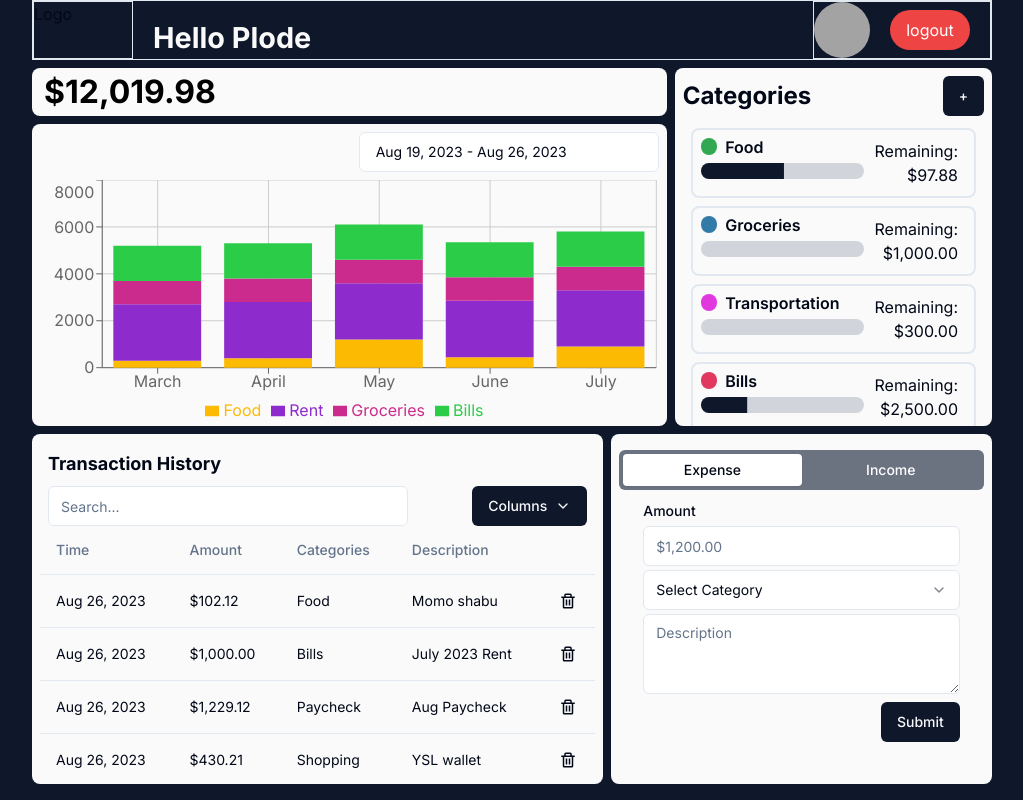
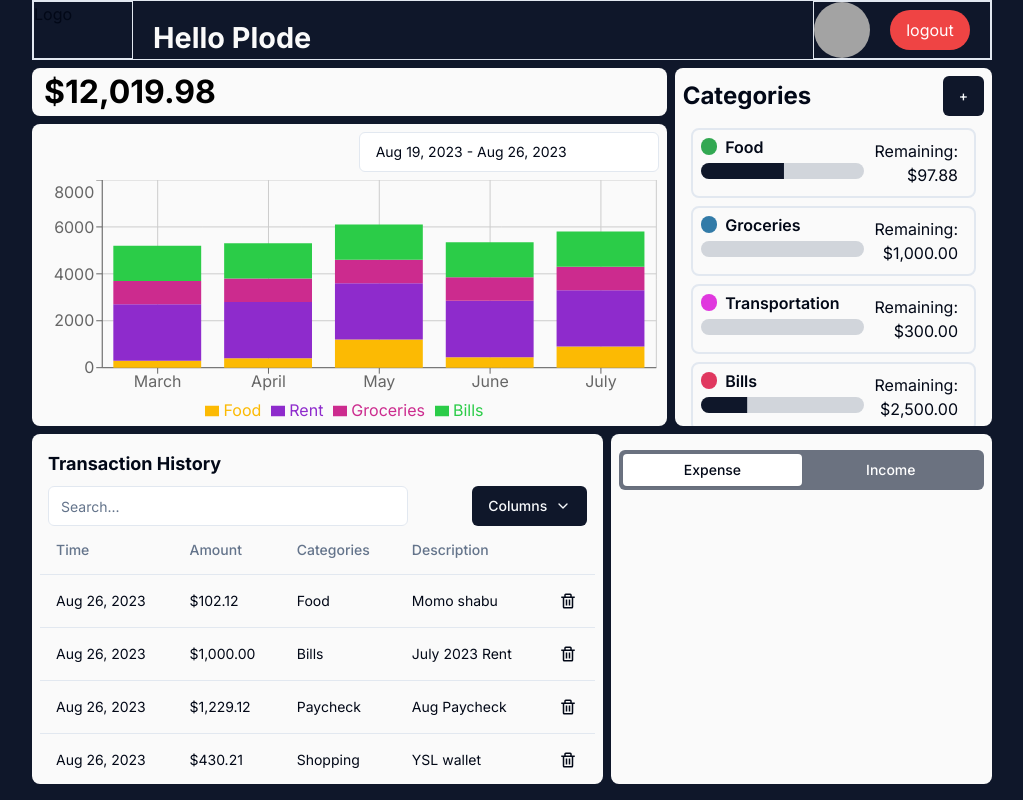
Before and after one commit to plode-v/moeny-tracker, a Next.js app: page /dashboard in a window 1280 px wide. Shown: the whole page, without its empty margins (128-1151 px from the left). Built offline with nearby package versions, Linux system fonts and the light colour scheme.

Commit message:
setup quick add form

```diff
--- a/components/QuickAdd.tsx
+++ b/components/QuickAdd.tsx
@@ -1,15 +1,41 @@
-import React, { FormEventHandler, MouseEventHandler, useState } from 'react'
+import React, { useState } from 'react'
 import { Tabs, TabsTrigger, TabsContent, TabsList } from './ui/tabs'
-import { Card, CardHeader, CardContent, CardTitle, CardDescription, CardFooter } from './ui/card'
+import { Card, CardContent } from './ui/card'
 import { Label } from './ui/label'
 import { Input } from './ui/input'
 import { currencyFormat } from '@/lib/utils'
 import { Select, SelectContent, SelectGroup, SelectItem, SelectTrigger, SelectValue } from './ui/select'
 import { Button } from './ui/button'
 import { Textarea } from './ui/textarea'
+import { Form, FormControl, FormDescription, FormField, FormItem, FormLabel } from "./ui/form"
+import { zodResolver } from "@hookform/resolvers/zod"
+import { useForm } from 'react-hook-form'
+
+import * as z from 'zod'
+
+const formSchema = z.object({
+  amount: z.number().min(0, {
+    message: "Amount must not be empty"
+  }),
+  category: z.string().min(1, {
+    message: "Category must be selected"
+  }),
+  description: z.string().min(0)
+})
 
 const QuickAdd = () => {
 
+  const form = useForm<z.infer<typeof formSchema>>({
+    resolver: zodResolver(formSchema)
+  });
+
+  const handleSubmit = async (values: z.infer<typeof formSchema>) => {
+    try {
+
+    } catch(err) {
+
+    }
+  }
   // Income states
   const [inAmount, setInAmount] = useState<number | string>()
   const [inDesc, setInDesc] = useState<string>('');
@@ -27,32 +53,9 @@ const QuickAdd = () => {
     `)
   };
 
-
-  // expense states
-  const [exAmount, setExAmount] = useState<string | number>()
-  const [exDesc, setExDesc] = useState<string>('')
-  const [exCategory, setExCategory] = useState()
-  const [exType, setExType] = useState()
-
-  const handleExpenseSubmit = (event: any) => {
-    event.preventDefault();
-
-    try {
-      if (!exAmount) {
-        alert("Amount cannot be empty");
-      } else {
-        alert(`${exAmount}, ${exCategory}`)
-      }
-    } catch (err) {
-      console.error(err);
-    }
-  };
-
   return (
-    // FIXME: change to shadcn form
-    // TODO: remove input field outline on focus
     <div className='w-2/5 m-1 mr-4 lg:mr-0 mb-4 rounded-lg bg-neutral-50'>
-      <Tabs defaultValue='Expense' className='w-full h-full pt-4 rounded-lg px-2'>
+      <Tabs className='w-full h-full pt-4 rounded-lg px-2' defaultValue='Expense'>
         <TabsList className='grid grid-cols-2 w-full bg-gray-500 text-white'>
           <TabsTrigger value='Expense'>Expense</TabsTrigger>
           <TabsTrigger value='Income'>Income</TabsTrigger>
@@ -60,66 +63,107 @@ const QuickAdd = () => {
         <TabsContent value='Expense'>
           <Card className='border-0 shadow-none bg-transparent'>
             <CardContent>
-              <div className='space-y-1'>
-                <Label>Amount</Label>
-                <Input id='expense' placeholder={currencyFormat(1200)} type='number' onChange={e => setExAmount(e.target.value)} value={exAmount} />
-              </div>
-              <div className='py-1 2xl:py-2'>
-                <Select>
-                  <SelectTrigger className='w-full'>
-                    <SelectValue placeholder="Select Category" />
-                  </SelectTrigger>
-                  <SelectContent>
-                    <SelectGroup>
-                      <SelectItem value='Food'>Food</SelectItem>
-                      <SelectItem value='Rent'>Rent</SelectItem>
-                      <SelectItem value='Groceries'>Groceries</SelectItem>
-                      <SelectItem value='Bills'>Bills</SelectItem>
-                    </SelectGroup>
-                  </SelectContent>
-                </Select>
-              </div>
-              <Textarea placeholder='Description' />
-              <div className='grid grid-cols-1 place-items-end my-2 2xl:py-5'>
-                <Button className='grid w-1/4' type='submit' onClick={handleExpenseSubmit}>Submit</Button>
-              </div>
-            </CardContent>
-          </Card>
-        </TabsContent>
 
-
-        <TabsContent value='Income'>
-          <Card className='bg-transparent border-0 shadow-none'>
-            <CardContent>
-              <div className='space-y-1'>
-                <Label>Amount</Label>
-                <Input id='income' placeholder={currencyFormat(1200)} type='number'  value={inAmount} onChange={e => setInAmount(e.target.value)} />
-              </div>
-              <div className='py-1 2xl:py-2 grid grid-cols-1'>
-                <Select required>
-                  <SelectTrigger className='w-full'>
-                    <SelectValue placeholder="Select Category" />
-                  </SelectTrigger>
-                  <SelectContent>
-                    <SelectGroup>
-                      <SelectItem value='Food'>Food</SelectItem>
-                      <SelectItem value='Rent'>Rent</SelectItem>
-                      <SelectItem value='Groceries'>Groceries</SelectItem>
-                      <SelectItem value='Bills'>Bills</SelectItem>
-                    </SelectGroup>
-                  </SelectContent>
-                </Select>
-              </div>
-              <Textarea placeholder='Description' maxLength={100} onChange={e => setInDesc(e.target.value)} value={inDesc} />
-              <div className='grid grid-cols-1 place-items-end my-2 2xl:my-5'>
-                <Button className='grid w-1/4' type='submit' onClick={handleIncomeSubmit}>Submit</Button>
-              </div>
             </CardContent>
           </Card>
         </TabsContent>
       </Tabs>
-  </div>
+    </div>
   )
+
+
+  // expense states
+  // const [exAmount, setExAmount] = useState<string | number>()
+  // const [exDesc, setExDesc] = useState<string>('')
+  // const [exCategory, setExCategory] = useState()
+  // const [exType, setExType] = useState()
+
+  // const handleExpenseSubmit = (event: any) => {
+  //   event.preventDefault();
+
+  //   try {
+  //     if (!exAmount) {
+  //       alert("Amount cannot be empty");
+  //     } else {
+  //       alert(`${exAmount}, ${exCategory}`)
+  //     }
+  //   } catch (err) {
+  //     console.error(err);
+  //   }
+  // };
+
+  // return (
+  //   // FIXME: change to shadcn form
+  //   // TODO: remove input field outline on focus
+  //   <div className='w-2/5 m-1 mr-4 lg:mr-0 mb-4 rounded-lg bg-neutral-50'>
+  //     <Tabs defaultValue='Expense' className='w-full h-full pt-4 rounded-lg px-2'>
+  //       <TabsList className='grid grid-cols-2 w-full bg-gray-500 text-white'>
+  //         <TabsTrigger value='Expense'>Expense</TabsTrigger>
+  //         <TabsTrigger value='Income'>Income</TabsTrigger>
+  //       </TabsList>
+  //       <TabsContent value='Expense'>
+  //         <Card className='border-0 shadow-none bg-transparent'>
+  //           <CardContent>
+  //             <div className='space-y-1'>
+  //               <Label>Amount</Label>
+  //               <Input id='expense' placeholder={currencyFormat(1200)} type='number' onChange={e => setExAmount(e.target.value)} value={exAmount} />
+  //             </div>
+  //             <div className='py-1 2xl:py-2'>
+  //               <Select>
+  //                 <SelectTrigger className='w-full'>
+  //                   <SelectValue placeholder="Select Category" />
+  //                 </SelectTrigger>
+  //                 <SelectContent>
+  //                   <SelectGroup>
+  //                     <SelectItem value='Food'>Food</SelectItem>
+  //                     <SelectItem value='Rent'>Rent</SelectItem>
+  //                     <SelectItem value='Groceries'>Groceries</SelectItem>
+  //                     <SelectItem value='Bills'>Bills</SelectItem>
+  //                   </SelectGroup>
+  //                 </SelectContent>
+  //               </Select>
+  //             </div>
+  //             <Textarea placeholder='Description' />
+  //             <div className='grid grid-cols-1 place-items-end my-2 2xl:py-5'>
+  //               <Button className='grid w-1/4' type='submit' onClick={handleExpenseSubmit}>Submit</Button>
+  //             </div>
+  //           </CardContent>
+  //         </Card>
+  //       </TabsContent>
+
+
+  //       <TabsContent value='Income'>
+  //         <Card className='bg-transparent border-0 shadow-none'>
+  //           <CardContent>
+  //             <div className='space-y-1'>
+  //               <Label>Amount</Label>
+  //               <Input id='income' placeholder={currencyFormat(1200)} type='number'  value={inAmount} onChange={e => setInAmount(e.target.value)} />
+  //             </div>
+  //             <div className='py-1 2xl:py-2 grid grid-cols-1'>
+  //               <Select required>
+  //                 <SelectTrigger className='w-full'>
+  //                   <SelectValue placeholder="Select Category" />
+  //                 </SelectTrigger>
+  //                 <SelectContent>
+  //                   <SelectGroup>
+  //                     <SelectItem value='Food'>Food</SelectItem>
+  //                     <SelectItem value='Rent'>Rent</SelectItem>
+  //                     <SelectItem value='Groceries'>Groceries</SelectItem>
+  //                     <SelectItem value='Bills'>Bills</SelectItem>
+  //                   </SelectGroup>
+  //                 </SelectContent>
+  //               </Select>
+  //             </div>
+  //             <Textarea placeholder='Description' maxLength={100} onChange={e => setInDesc(e.target.value)} value={inDesc} />
+  //             <div className='grid grid-cols-1 place-items-end my-2 2xl:my-5'>
+  //               <Button className='grid w-1/4' type='submit' onClick={handleIncomeSubmit}>Submit</Button>
+  //             </div>
+  //           </CardContent>
+  //         </Card>
+  //       </TabsContent>
+  //     </Tabs>
+  // </div>
+  // )
 }
 
 export default QuickAdd
--- a/lib/DataTable.tsx
+++ b/lib/DataTable.tsx
@@ -33,11 +33,19 @@ export const columns: ColumnDef<PaymentType>[] = [
     {
       id: "actions",
       enableHiding: false,
-      cell: () => <div className='text-end bg-black text-lg cursor-pointer justify-center flex w-0'
-        onClick={() => {
-          // TODO: delete this item
-        }}>
-        <BiTrash />
-      </div>
+      cell: ({ row }) => {
+        const action = row.original;
+
+        // FIXME: work on delete from database
+        const handleClick = () => {
+          console.log(action)
+        }
+
+        return (
+          <div className="text-end bg-black text-lg cursor-pointer justify-center flex w-0" onClick={handleClick}>
+            <BiTrash />
+          </div>
+        )
+      }
     }
   ]
```
Also changed, not shown: lib/quick-add-form/formSchema.ts (added, +12 -0 lines), context/transactions.ts (deleted).
